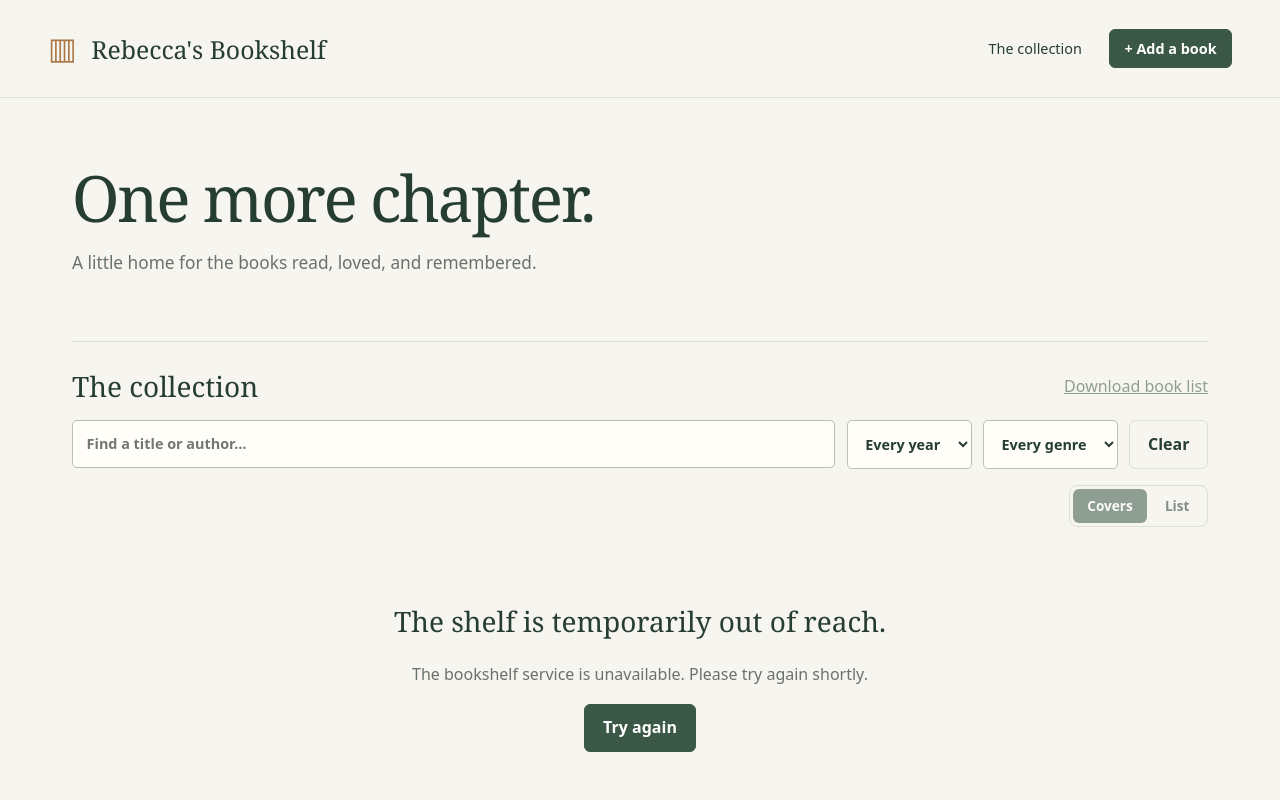
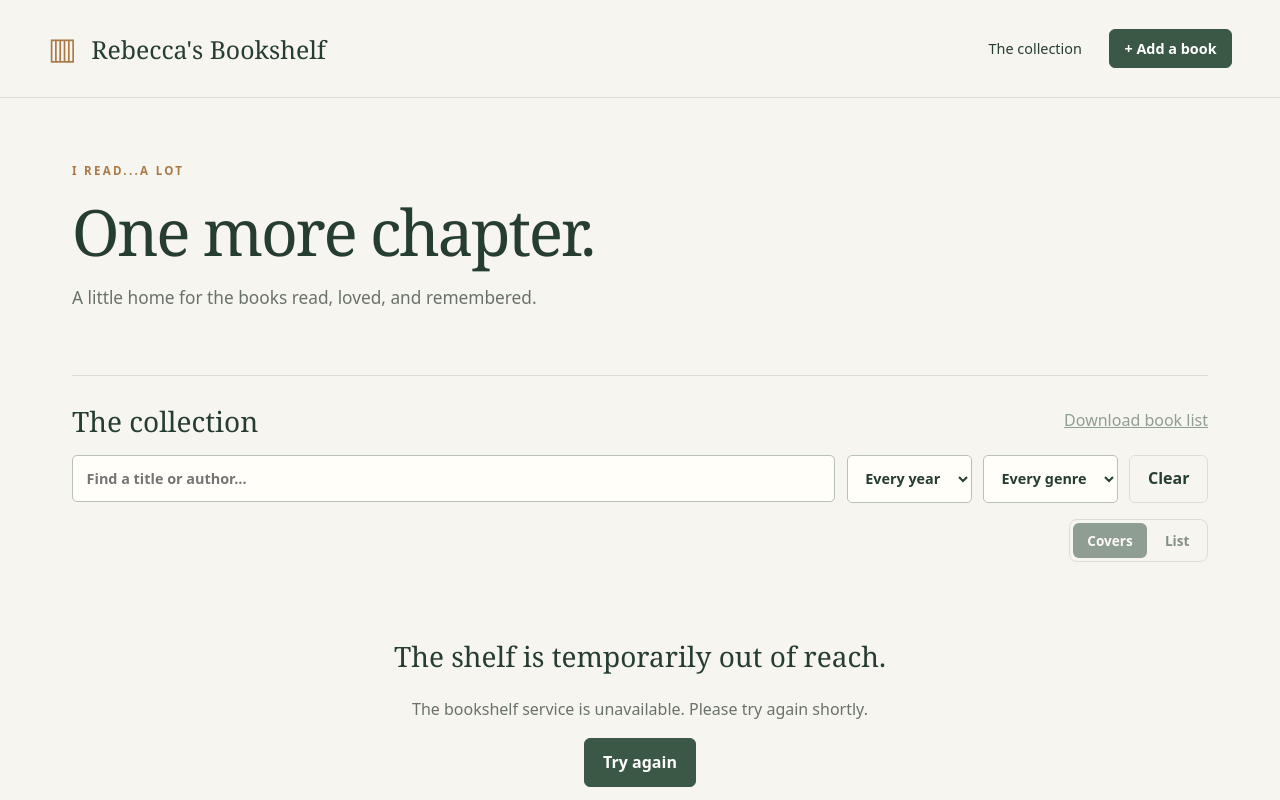
Before and after one commit to mgus5393/bookshelf, a website with bundled scripts: page index.html in a window 1280 px wide. Shown: the top 800 px of the page. Built offline with nearby package versions, Linux system fonts and the light colour scheme; files whose address does not match are found by name.

Commit message:
Add personal reading tagline

```diff
--- a/index.html
+++ b/index.html
@@ -9,7 +9,7 @@
 <body>
   <header class="site-header"><a class="brand" href="index.html"><span aria-hidden="true">▥</span> Rebecca's Bookshelf</a><nav aria-label="Main"><a aria-current="page" href="index.html">The collection</a><a class="button small" href="add.html">+ Add a book</a></nav></header>
   <main class="container">
-    <section class="intro"><h1>One more chapter.</h1><p>A little home for the books read, loved, and remembered.</p></section>
+    <section class="intro"><p class="eyebrow">I READ...A LOT</p><h1>One more chapter.</h1><p>A little home for the books read, loved, and remembered.</p></section>
     <section class="collection" aria-label="Book collection">
       <div class="collection-heading"><h2>The collection <span id="totalCount" class="count"></span></h2><button class="text-button" id="backupBtn" disabled>Download book list</button></div>
       <div class="filters"><label class="search-label"><span class="sr-only">Search this collection</span><input id="searchInput" type="search" placeholder="Find a title or author…"></label><label><span class="sr-only">Year read</span><select id="yearFilter"><option value="">Every year</option></select></label><label><span class="sr-only">Genre</span><select id="genreFilter"><option value="">Every genre</option></select></label><button class="secondary" id="clearFilters">Clear</button></div>
```
